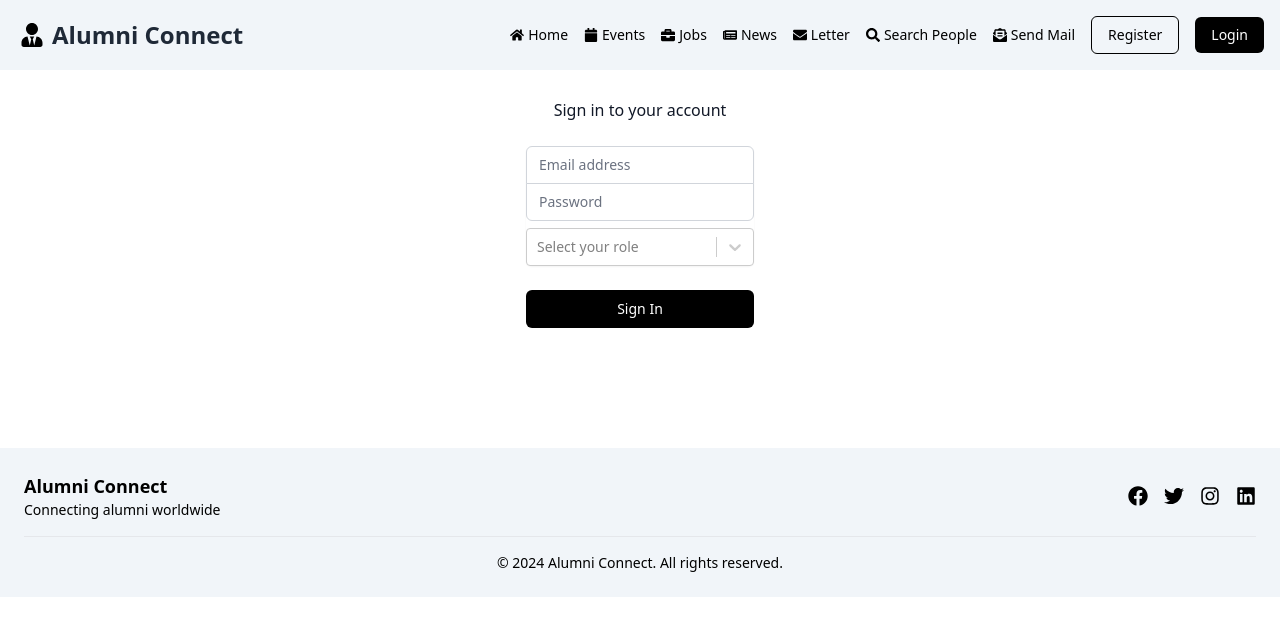
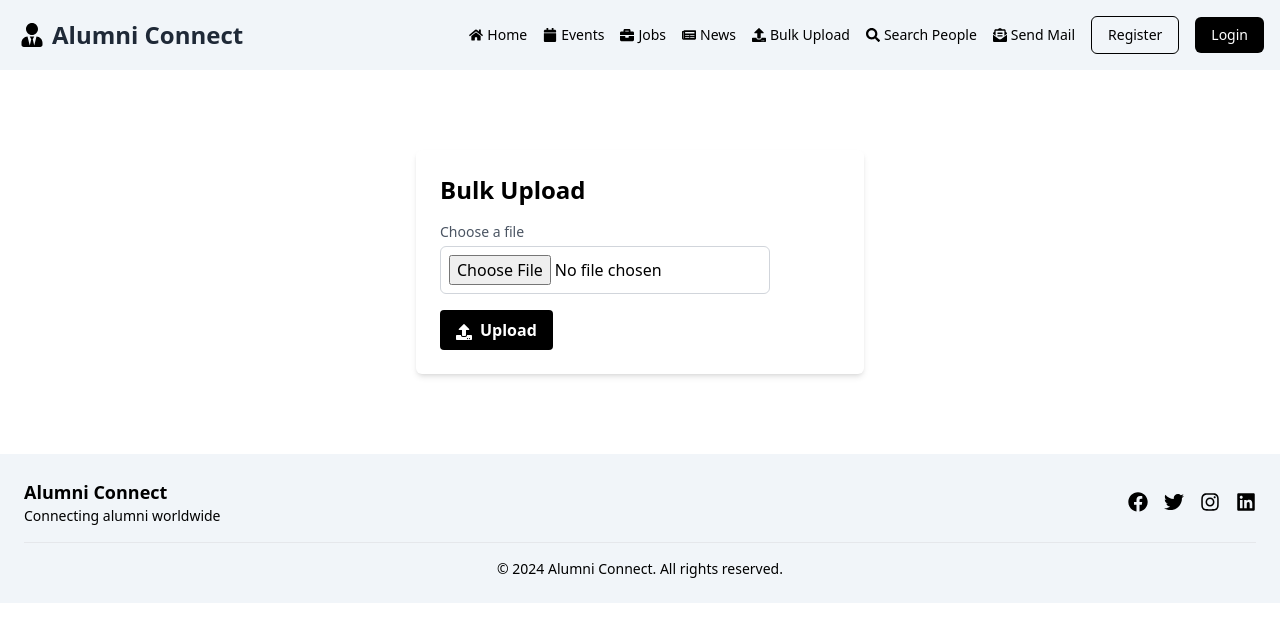
Before and after one commit to SahilAli8808/Alumni-Connect-Redesign, a React (Vite) app in the folder Frontend/: page /bulk-upload in a window 1280 px wide. Before the commit this address led to /login. Shown: the top 642 px of the page. Built offline with nearby package versions, Linux system fonts and the light colour scheme.

Commit message:
Add Bulk Upload functionality to Topbar component

```diff
--- /dev/null
+++ b/Frontend/src/Components/BulkUpload.jsx
@@ -0,0 +1,57 @@
+import React, { useState } from 'react';
+import { FaUpload } from 'react-icons/fa';
+
+const BulkUpload = () => {
+  const [selectedFile, setSelectedFile] = useState(null);
+
+  const handleFileChange = (e) => {
+    const file = e.target.files[0];
+    setSelectedFile(file);
+  };
+
+  const handleUpload = () => {
+
+    if (selectedFile) {
+      console.log('File uploaded:', selectedFile);
+
+    } else {
+      console.log('No file selected');
+    }
+  };
+
+  return (
+    <div className="max-w-md my-20 mx-auto p-6 bg-white rounded-md shadow-md">
+      <h2 className="text-2xl font-bold mb-4">Bulk Upload</h2>
+      <div className="mb-4">
+        <label htmlFor="fileInput" className="block text-sm font-medium text-gray-600">
+          Choose a file
+        </label>
+        <input
+          id="fileInput"
+          type="file"
+          accept=".csv, .xlsx, .xls"
+          className="mt-1 p-2 border border-gray-300 rounded-md"
+          onChange={handleFileChange}
+        />
+      </div>
+
+      {selectedFile && (
+        <div className="mb-4">
+          <h4 className="text-lg font-semibold mb-2">Selected File:</h4>
+          <p className="text-gray-600">{selectedFile.name}</p>
+        </div>
+      )}
+
+      <button
+        className="bg-black hover:bg-black text-white font-bold py-2 px-4 rounded focus:outline-none focus:shadow-outline"
+        onClick={handleUpload}
+      >
+      <FaUpload className="inline-block mr-2" />
+        Upload
+
+      </button>
+    </div>
+  );
+};
+
+export default BulkUpload;
--- a/Frontend/src/Components/Topbar.jsx
+++ b/Frontend/src/Components/Topbar.jsx
@@ -1,5 +1,5 @@
 import React from 'react';
-import { FaHome, FaCalendar, FaBriefcase, FaNewspaper, FaEnvelope, FaUserTie, FaSearch, FaCommentDots, FaTicketAlt, FaEnvelopeOpenText, FaUserGraduate, FaSignInAlt } from 'react-icons/fa';
+import { FaHome, FaCalendar, FaBriefcase, FaNewspaper, FaEnvelope, FaUserTie, FaSearch, FaCommentDots, FaTicketAlt, FaEnvelopeOpenText, FaUserGraduate, FaSignInAlt, FaUpload } from 'react-icons/fa';
 import { Link, NavLink } from 'react-router-dom';
 import { useDispatch } from 'react-redux';
 import { getLoggedIn } from '../services/authService';
@@ -29,8 +29,8 @@ function Topbar() {
         <Link to="/news" className="text-sm flex items-center">
           <FaNewspaper className="mr-1" /> News
         </Link>
-        <Link to="/letter" className="text-sm flex items-center">
-          <FaEnvelope className="mr-1" /> Letter
+        <Link to="/bulk-upload" className="text-sm flex items-center">
+          <FaUpload className="mr-1" /> Bulk Upload
         </Link>
         {/* <Link to="/interview" className="text-sm flex items-center">
           <FaUserTie className="mr-1" /> Interview
--- a/Frontend/src/main.jsx
+++ b/Frontend/src/main.jsx
@@ -20,6 +20,7 @@ import Home from "./Components/Home.jsx";
 import Event from "./Components/Event.jsx";
 import Jobs from "./Components/Jobs.jsx";
 import SendMail from "./Components/SendMail.jsx";
+import BulkUpload from "./Components/BulkUpload.jsx";
 
 const router = createBrowserRouter([
   {
@@ -59,6 +60,10 @@ const router = createBrowserRouter([
         path: "/send-mail",
         element: <SendMail />,
       },
+      {
+        path: "/bulk-upload",
+        element: <BulkUpload />,
+      },
     ],
   },
   {
```
